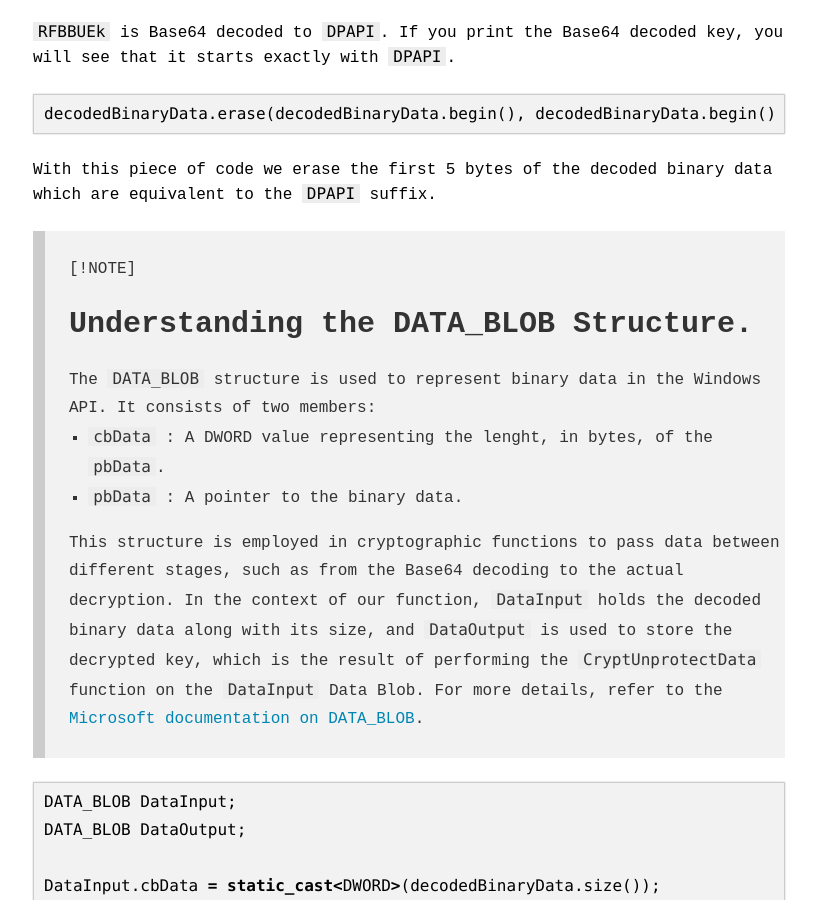
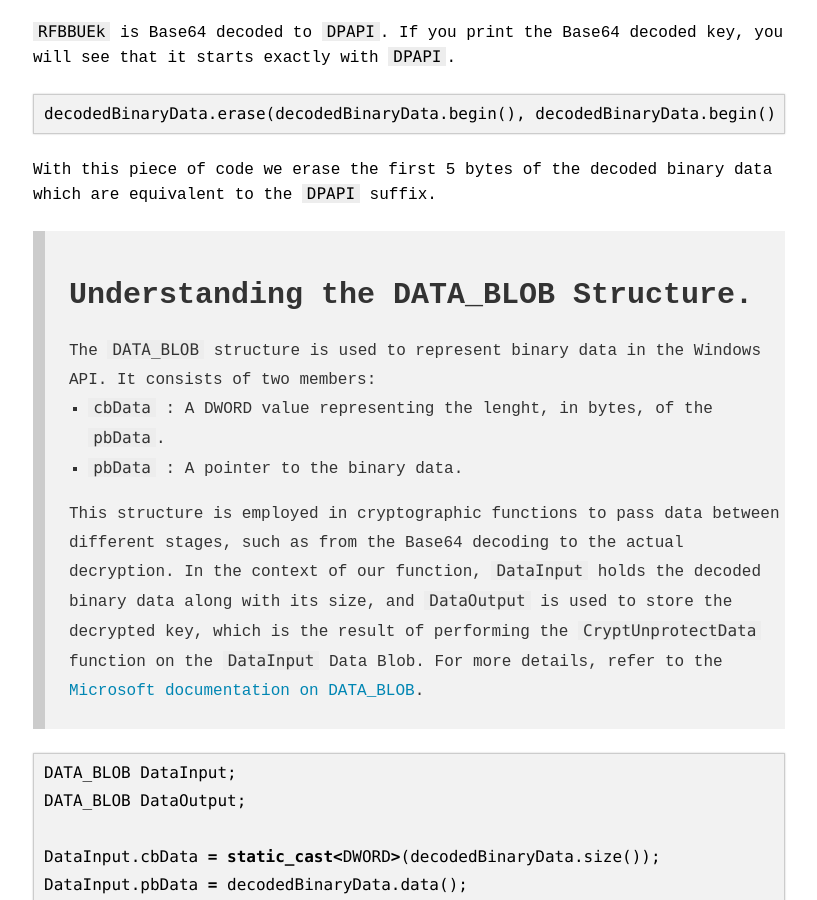
Before and after one commit to BernKing/bernking.github.io, a Jekyll site: the page built from _posts/2024-07-16-chrome-stealer.md, in a window 1280 px wide and 900 px high, scrolled down 5440 px. Shown: the whole window, without its empty margins (231-1048 px from the left). Built offline with Jekyll 4.4.1, drawn with Linux system fonts in a browser that asks for light colours; some web fonts are replaced; our own code applies the rules of GitHub Pages for plain Markdown files.

Commit message:
Update 2024-07-16-chrome-stealer.md

```diff
--- a/_posts/2024-07-16-chrome-stealer.md
+++ b/_posts/2024-07-16-chrome-stealer.md
@@ -191,7 +191,6 @@ decodedBinaryData.erase(decodedBinaryData.begin(), decodedBinaryData.begin() + 5
 
 With this piece of code we erase the first 5 bytes of the decoded binary data which are equivalent to the `DPAPI` suffix.
 
-> [!NOTE]
 > # Understanding the DATA_BLOB Structure.
 >
 > The `DATA_BLOB` structure is used to represent binary data in the Windows API. It consists of two members:
```
